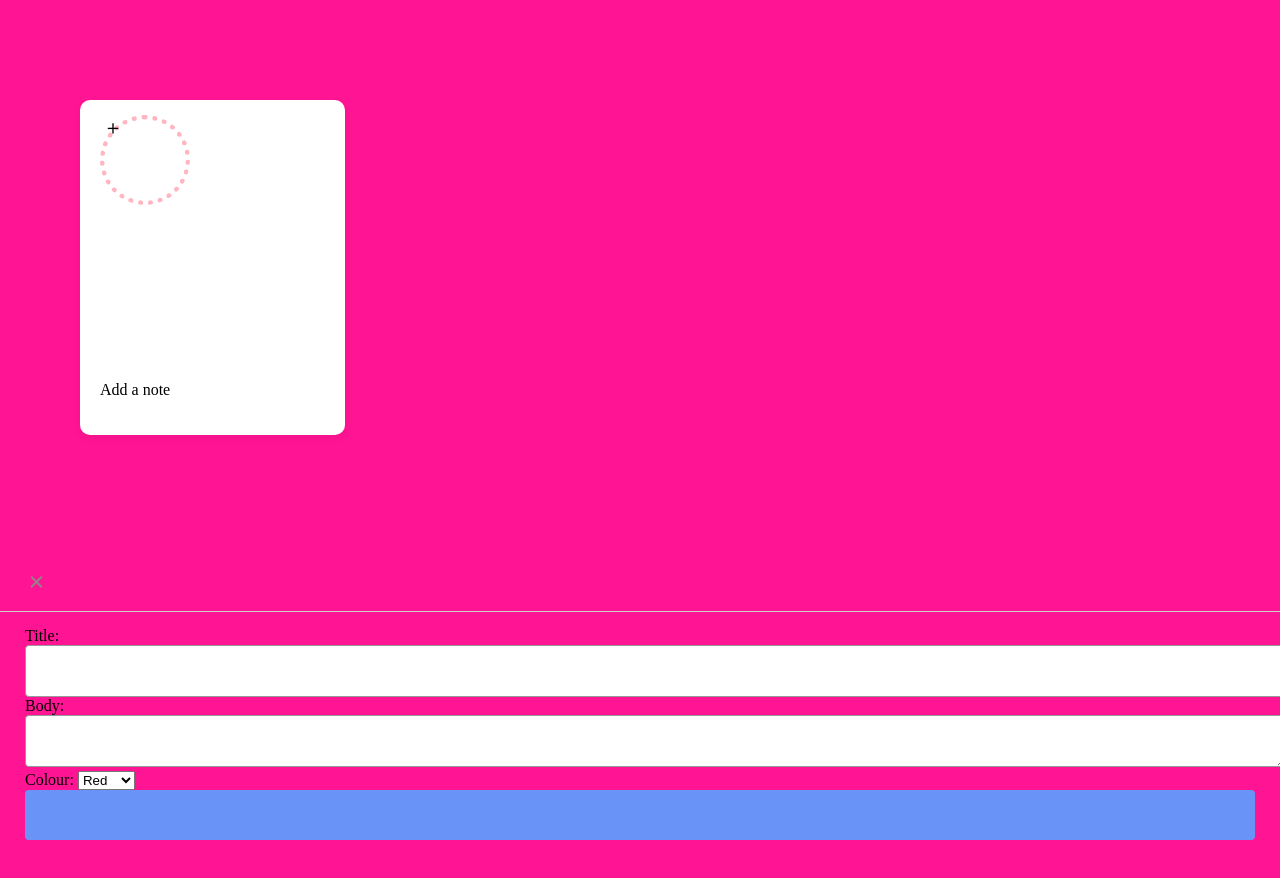
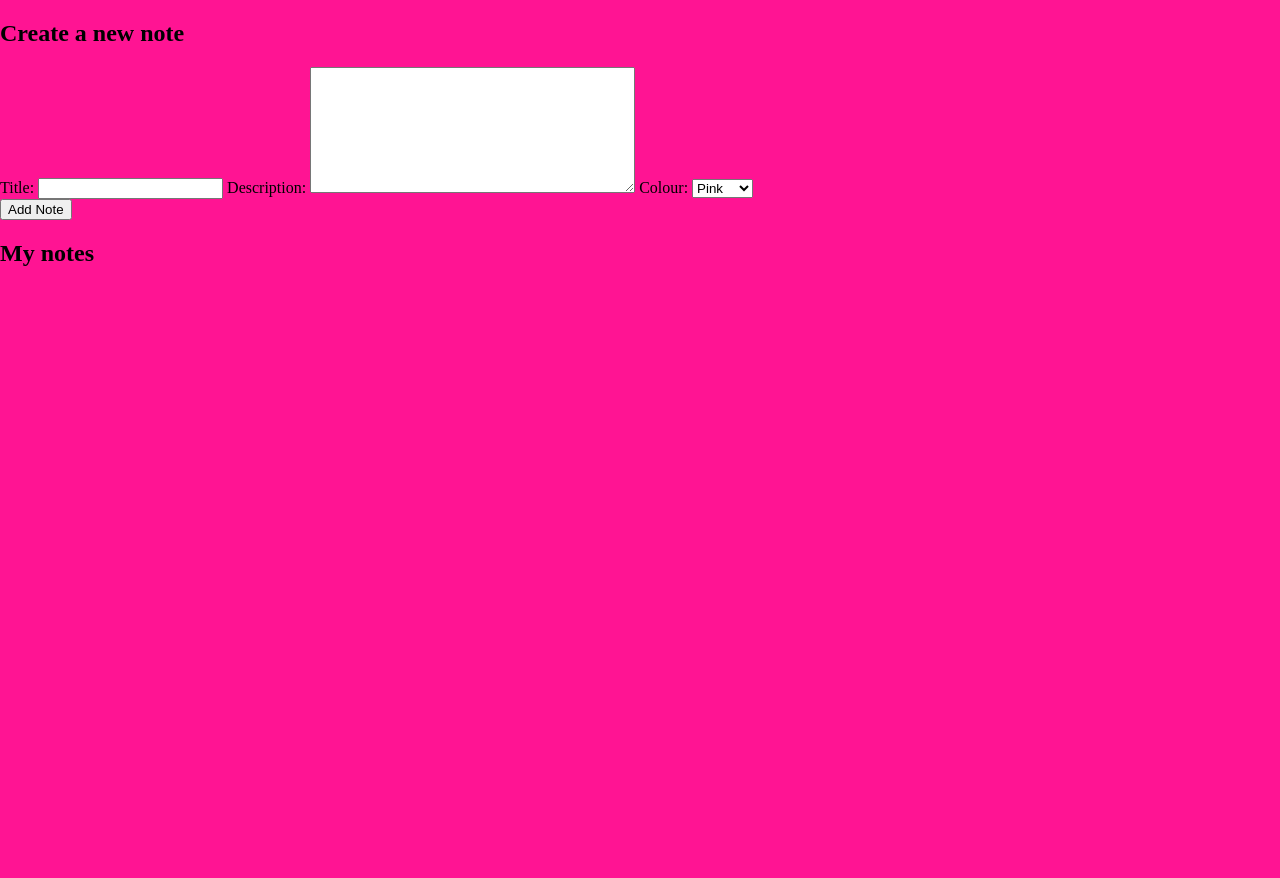
Before and after one commit to ChristinaAlferieva/BasicHTMLandCSSandDOMAPI, a plain HTML site: page problem-2/index.html in a window 1280 px wide. After the commit the page ends 800 px from the top, so only its background shows below. Drawn offline with nearby package versions, Linux system fonts and the light colour scheme.

Commit message:
Completed the HTML file

```diff
--- a/problem-2/index.html
+++ b/problem-2/index.html
@@ -5,45 +5,34 @@
 		<meta name="viewport" content="width=device-width, intial-scale=1">
 		<title>Note-taking App</title>
 		<link rel="stylesheet" href="style.css">
-		<link rel="stylesheet" href="https://unicons.iconscout.com/release/v4.0.0/css/line.css">
 	</head>
 
 	<body>
-		<div class="app">
-			<li class="add_note">
-				<div class="sign"><i class="uil uil-plus"></i></div>
-			<p>Add a note</p>
-			</li>
-		</div>
+		<div class="wrapper">
+			<div id="note_details">
+				<h2 id="note_title">Create a new note</h2>
+				<label>Title:</label>
+					<input type="text" id="title" name="title" />
+				<label>Description:</label>
+					<textarea rows="8" cols="38" id="body" name="body"></textarea>
+				<label>Colour:</label>
+					<select id="colour" name="colour">
+						<option value="pink" selected>Pink</option>
+						<option value="blue">Blue</option>
+						<option value="purple">Purple</option>
+						<option value="green">Green</option>
+					</select>
+				<div id="button">
+					<button id="add_button">Add Note</button>
+					<div id="erroe"></div>
+				</div>
+			</div>
 
-		<div class="note_popup">
-			<div class="Popup">
-				<div class="content">
-					<header>
-						<p></p>
-						<i class="uil uil-times"></i>
-					</header>
-					<form action="#">
-						<div class="title">
-							<label>Title:</label>
-							<input type="text">
-						</div>
-						<div class="body">
-							<label>Body:</label>
-							<textarea rows="10" ></textarea>
-						</div>
-						<div class="pick_colour">
-							<label>Colour:</label>
-							<select id="colour" name="colour">
-								<option value="red" selected>Red</option>
-								<option value="pink">Pink</option>
-								<option value="white">White</option>
-							</select>
-						</div>
-						<button></button>
-					</form>
-				</div>
-			<div>
+			<div id="my_notes">
+				<h2>My notes</h2>
+				<br></br>
+				<ul id="notes"></ul>
+			</div>
 		</div>
 
 		<script src="site.js"></script>
--- a/problem-2/style.css
+++ b/problem-2/style.css
@@ -32,9 +32,10 @@ body {
 	width: 80px;
 	border-radius: 50%;
 	border: 5px dotted lightpink;
+	justify-content: center;
 }
 
-.add_note, .sign, header {
+.add_note, .sign, .bottom-content, .popup, header, .settings .menu li {
 	display: flex;
 	justify-content: space-between;
 	flex-direction: column;
```
